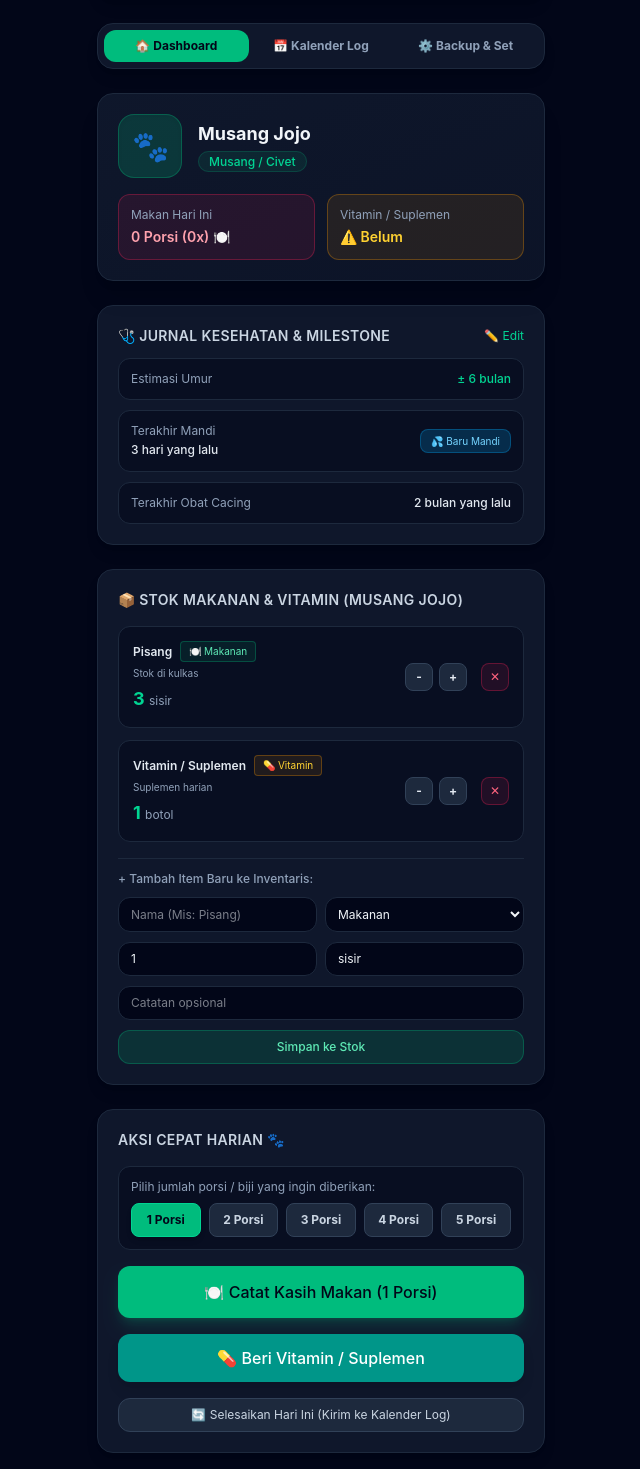
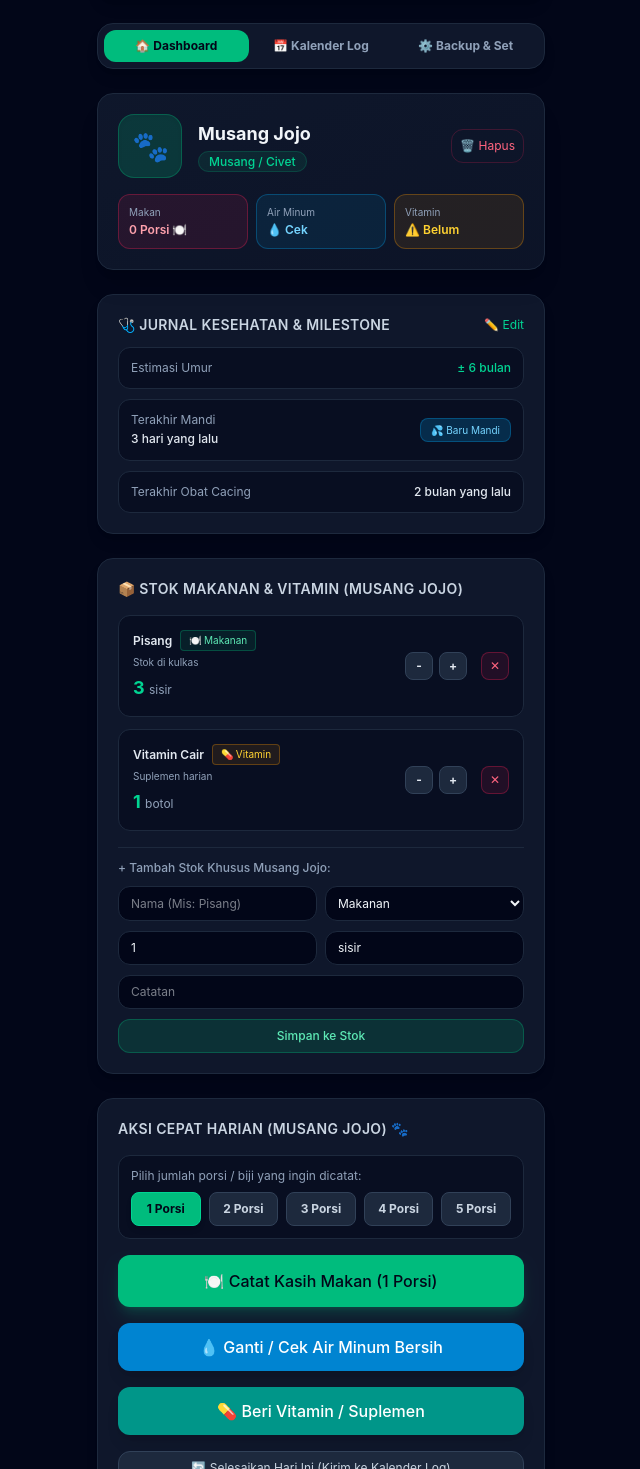
Before and after one commit to cutzhraa/pawroutine, a React (Vite) app: page / in a window 1280 px wide. Shown: the part 161-1630 px from the top of the page, without its empty margins (319-959 px from the left). Built offline with nearby package versions, Linux system fonts and the light colour scheme.

Commit message:
feat: update fitur makanan dan minumam

```diff
--- a/src/App.jsx
+++ b/src/App.jsx
@@ -10,28 +10,50 @@ export default function App() {
           ...p,
           foodList: p.foodList || [],
           feedLogToday: p.feedLogToday || [],
-          historyDays: p.historyDays || []
+          historyDays: p.historyDays || [],
+          waterGiven: p.waterGiven || false,
+          vitaminGiven: p.vitaminGiven || false
         }));
       } catch (e) {
         console.error("Gagal parse localStorage", e);
       }
     }
-    return [{
+    return [
+      {
         id: 1,
         name: 'Musang Jojo',
         species: 'Musang / Civet',
         photo: null,
         feedLogToday: [],
         vitaminGiven: false,
+        waterGiven: false,
         lastBath: '3 hari yang lalu',
         lastDeworm: '2 bulan yang lalu',
         estimatedAge: '± 6 bulan',
         historyDays: [],
         foodList: [
           { id: 101, name: 'Pisang', qty: 3, unit: 'sisir', type: 'food', note: 'Stok di kulkas' },
-        { id: 102, name: 'Vitamin / Suplemen', qty: 1, unit: 'botol', type: 'vitamin', note: 'Suplemen harian' }
+          { id: 102, name: 'Vitamin Cair', qty: 1, unit: 'botol', type: 'vitamin', note: 'Suplemen harian' }
         ]
-    }];
+      },
+      {
+        id: 2,
+        name: 'Kucing Miko',
+        species: 'Kucing / Cat',
+        photo: null,
+        feedLogToday: [],
+        vitaminGiven: false,
+        waterGiven: false,
+        lastBath: '1 minggu yang lalu',
+        lastDeworm: '3 bulan yang lalu',
+        estimatedAge: '± 1 tahun',
+        historyDays: [],
+        foodList: [
+          { id: 201, name: 'Cat Choize', qty: 2, unit: 'kg', type: 'food', note: 'Makanan kering' },
+          { id: 202, name: 'Vitamin Kulit', qty: 1, unit: 'botol', type: 'vitamin', note: 'Suplemen bulu' }
+        ]
+      }
+    ];
   });
 
   const [activePetId, setActivePetId] = useState(() => {
@@ -108,15 +130,8 @@ export default function App() {
   };
 
   const foodItems = currentPet.foodList || [];
-  const totalFoodQty = foodItems.filter(i => i.type === 'food' || !i.type).reduce((acc, item) => acc + item.qty, 0);
-  const totalVitaminQty = foodItems.filter(i => i.type === 'vitamin').reduce((acc, item) => acc + item.qty, 0);
 
   const handleFeed = () => {
-    if (totalFoodQty <= 0) {
-      alert("Stok makanan habis! Tambahkan stok terlebih dahulu.");
-      return;
-    }
-
     playCuteSound();
     setShowAnimation(true);
     setTimeout(() => setShowAnimation(false), 2000);
@@ -127,18 +142,9 @@ export default function App() {
 
     setPets(prev => prev.map(p => {
       if (p.id === activePetId) {
-        // Pengurangan stok proporsional (mengurangi 1 unit item makanan pertama yang tersedia per 1 catatan aksi makan, terlepas dari berapa porsi yang dipilih)
-        const updatedFood = (p.foodList || []).map((item, idx) => {
-          if ((item.type === 'food' || !item.type) && idx === 0 && item.qty > 0) {
-            return { ...item, qty: Math.max(0, item.qty - 1) };
-          }
-          return item;
-        });
-
         return {
           ...p,
-          feedLogToday: [...(p.feedLogToday || []), newLog],
-          foodList: updatedFood
+          feedLogToday: [...(p.feedLogToday || []), newLog]
         };
       }
       return p;
@@ -149,35 +155,22 @@ export default function App() {
     setPets(prev => prev.map(p => {
       if (p.id === activePetId) {
         const updatedLogs = (p.feedLogToday || []).filter(l => l.id !== logId);
-
-        // Kembalikan 1 unit stok makanan yang sempat terpotong
-        const restoredFood = (p.foodList || []).map((item, idx) => {
-          if ((item.type === 'food' || !item.type) && idx === 0) {
-            return { ...item, qty: item.qty + 1 };
-          }
-          return item;
-        });
-
-        return {
-          ...p,
-          feedLogToday: updatedLogs,
-          foodList: restoredFood
-        };
+        return { ...p, feedLogToday: updatedLogs };
       }
       return p;
     }));
   };
 
   const handleVitamin = () => {
-    if (totalVitaminQty <= 0) {
-      alert("Stok vitamin/suplemen kosong! Tambahkan stok vitamin terlebih dahulu.");
-      return;
-    }
-
     playCuteSound();
     setShowAnimation(true);
     setTimeout(() => setShowAnimation(false), 2000);
     setPets(prev => prev.map(p => p.id === activePetId ? { ...p, vitaminGiven: true } : p));
+  };
+
+  const handleWater = () => {
+    playCuteSound();
+    setPets(prev => prev.map(p => p.id === activePetId ? { ...p, waterGiven: true } : p));
   };
 
   const handleBathDone = () => {
@@ -211,6 +204,7 @@ export default function App() {
       photo: null,
       feedLogToday: [],
       vitaminGiven: false,
+      waterGiven: false,
       lastBath: 'Baru saja',
       lastDeworm: 'Belum tercatat',
       estimatedAge: '± 3 bulan',
@@ -242,11 +236,18 @@ export default function App() {
       if (p.id === activePetId) {
         const logs = p.feedLogToday || [];
         const totalPorsi = logs.reduce((acc, curr) => acc + curr.amount, 0);
-        const daySummary = { date: todayStr, totalFeed: totalPorsi, logs: logs, vitamin: p.vitaminGiven };
+        const daySummary = {
+          date: todayStr,
+          totalFeed: totalPorsi,
+          logs: logs,
+          vitamin: p.vitaminGiven,
+          water: p.waterGiven
+        };
         return {
           ...p,
           feedLogToday: [],
           vitaminGiven: false,
+          waterGiven: false,
           historyDays: [daySummary, ...(p.historyDays || [])]
         };
       }
@@ -340,7 +341,6 @@ export default function App() {
   return (
     <div className="min-h-screen bg-slate-950 text-slate-100 flex flex-col items-center p-4 sm:p-8 font-sans pb-24 relative overflow-x-hidden">
 
-      {/* ANIMASI BARU: BERSIH, MENGGUNAKAN FOTO PROFIL ANABUL */}
       {showAnimation && (
         <div className="fixed inset-0 z-50 flex items-center justify-center bg-slate-950/80 backdrop-blur-md animate-fade-in p-4">
           <div className="bg-slate-900 border border-emerald-500/40 p-6 rounded-3xl shadow-2xl text-center space-y-4 max-w-xs w-full">
@@ -353,7 +353,7 @@ export default function App() {
             </div>
             <div className="space-y-1">
               <h2 className="text-base font-bold text-emerald-400">Yummy! {currentPet.name} Kenyang</h2>
-              <p className="text-xs text-slate-300">Catatan makan berhasil disimpan dengan baik.</p>
+              <p className="text-xs text-slate-300">Catatan makan berhasil disimpan.</p>
             </div>
           </div>
         </div>
@@ -436,17 +436,24 @@ export default function App() {
                 )}
               </div>
 
-              <div className="grid grid-cols-2 gap-3 mt-4">
-                <div className={`p-3 rounded-xl border transition ${feedLogs.length > 0 ? 'bg-emerald-500/10 border-emerald-500/30 text-emerald-300' : 'bg-rose-500/10 border-rose-500/30 text-rose-300'}`}>
-                  <span className="text-xs block text-slate-400">Makan Hari Ini</span>
-                  <span className="font-semibold text-sm flex items-center mt-1">
-                    {totalPorsiToday} Porsi ({feedLogs.length}x) 🍽️
+              <div className="grid grid-cols-3 gap-2 mt-4">
+                <div className={`p-2.5 rounded-xl border transition ${feedLogs.length > 0 ? 'bg-emerald-500/10 border-emerald-500/30 text-emerald-300' : 'bg-rose-500/10 border-rose-500/30 text-rose-300'}`}>
+                  <span className="text-[10px] block text-slate-400">Makan</span>
+                  <span className="font-semibold text-xs flex items-center mt-0.5">
+                    {totalPorsiToday} Porsi 🍽️
                   </span>
                 </div>
 
-                <div className={`p-3 rounded-xl border transition ${currentPet.vitaminGiven ? 'bg-emerald-500/10 border-emerald-500/30 text-emerald-300' : 'bg-amber-500/10 border-amber-500/30 text-amber-300'}`}>
-                  <span className="text-xs block text-slate-400">Vitamin / Suplemen</span>
-                  <span className="font-semibold text-sm flex items-center mt-1">
+                <div className={`p-2.5 rounded-xl border transition ${currentPet.waterGiven ? 'bg-emerald-500/10 border-emerald-500/30 text-emerald-300' : 'bg-sky-500/10 border-sky-500/30 text-sky-300'}`}>
+                  <span className="text-[10px] block text-slate-400">Air Minum</span>
+                  <span className="font-semibold text-xs flex items-center mt-0.5">
+                    {currentPet.waterGiven ? '✅ Fresh' : '💧 Cek'}
+                  </span>
+                </div>
+
+                <div className={`p-2.5 rounded-xl border transition ${currentPet.vitaminGiven ? 'bg-emerald-500/10 border-emerald-500/30 text-emerald-300' : 'bg-amber-500/10 border-amber-500/30 text-amber-300'}`}>
+                  <span className="text-[10px] block text-slate-400">Vitamin</span>
+                  <span className="font-semibold text-xs flex items-center mt-0.5">
                     {currentPet.vitaminGiven ? '✅ Selesai' : '⚠️ Belum'}
                   </span>
                 </div>
@@ -500,13 +507,13 @@ export default function App() {
               )}
             </div>
 
-            {/* Inventaris Stok Makanan & Vitamin */}
+            {/* Inventaris Stok Spesifik Per Hewan */}
             <div className="bg-slate-900 border border-slate-800 rounded-2xl p-5 shadow-lg space-y-4">
               <h3 className="text-sm font-semibold text-slate-300 tracking-wide uppercase">📦 Stok Makanan & Vitamin ({currentPet.name})</h3>
 
               {foodItems.length === 0 ? (
                 <div className="bg-rose-500/10 border border-rose-500/30 p-3 rounded-xl text-center text-xs text-rose-300">
-                  ⚠️ Inventaris kosong! Tombol makan & vitamin terkunci.
+                  ⚠️ Belum ada stok untuk {currentPet.name}. Tambahkan di bawah!
                 </div>
               ) : (
                 <div className="space-y-3">
@@ -535,7 +542,7 @@ export default function App() {
               )}
 
               <form onSubmit={handleAddCustomFood} className="pt-3 border-t border-slate-800 space-y-2.5">
-                <p className="text-xs text-slate-400 font-medium">+ Tambah Item Baru ke Inventaris:</p>
+                <p className="text-xs text-slate-400 font-medium">+ Tambah Stok Khusus {currentPet.name}:</p>
 
                 <div className="grid grid-cols-2 gap-2">
                   <input type="text" placeholder="Nama (Mis: Pisang)" value={newFoodName} onChange={(e) => setNewFoodName(e.target.value)} className="w-full bg-slate-950 border border-slate-800 rounded-xl px-3 py-2 text-xs text-slate-100" required />
@@ -546,12 +553,12 @@ export default function App() {
                 </div>
 
                 <div className="grid grid-cols-2 gap-2">
-                  <input type="number" placeholder="Jumlah (Mis: 3)" value={newFoodQty} onChange={(e) => setNewFoodQty(e.target.value)} className="w-full bg-slate-950 border border-slate-800 rounded-xl px-3 py-2 text-xs text-slate-100" min="1" />
-                  <input type="text" placeholder="Satuan (Mis: sisir / gram)" value={newFoodUnit} onChange={(e) => setNewFoodUnit(e.target.value)} className="w-full bg-slate-950 border border-slate-800 rounded-xl px-3 py-2 text-xs text-slate-100" />
+                  <input type="number" placeholder="Jumlah" value={newFoodQty} onChange={(e) => setNewFoodQty(e.target.value)} className="w-full bg-slate-950 border border-slate-800 rounded-xl px-3 py-2 text-xs text-slate-100" min="1" />
+                  <input type="text" placeholder="Satuan (sisir/kg/biji)" value={newFoodUnit} onChange={(e) => setNewFoodUnit(e.target.value)} className="w-full bg-slate-950 border border-slate-800 rounded-xl px-3 py-2 text-xs text-slate-100" />
                 </div>
 
                 <div>
-                  <input type="text" placeholder="Catatan opsional" value={newFoodNote} onChange={(e) => setNewFoodNote(e.target.value)} className="w-full bg-slate-950 border border-slate-800 rounded-xl px-3 py-2 text-xs text-slate-100" />
+                  <input type="text" placeholder="Catatan" value={newFoodNote} onChange={(e) => setNewFoodNote(e.target.value)} className="w-full bg-slate-950 border border-slate-800 rounded-xl px-3 py-2 text-xs text-slate-100" />
                 </div>
 
                 <button type="submit" className="w-full bg-emerald-600/20 hover:bg-emerald-600/30 text-emerald-300 text-xs font-medium py-2 rounded-xl border border-emerald-500/30">Simpan ke Stok</button>
@@ -559,10 +566,10 @@ export default function App() {
             </div>
 
             <div className="bg-slate-900 border border-slate-800 rounded-2xl p-5 shadow-lg space-y-4">
-              <h3 className="text-sm font-semibold text-slate-300 tracking-wide uppercase">Aksi Cepat Harian 🐾</h3>
+              <h3 className="text-sm font-semibold text-slate-300 tracking-wide uppercase">Aksi Cepat Harian ({currentPet.name}) 🐾</h3>
 
               <div className="bg-slate-950/50 p-3 rounded-xl border border-slate-800 space-y-2">
-                <label className="text-xs text-slate-400 block">Pilih jumlah porsi / biji yang ingin diberikan:</label>
+                <label className="text-xs text-slate-400 block">Pilih jumlah porsi / biji yang ingin dicatat:</label>
                 <div className="flex space-x-2">
                   {[1, 2, 3, 4, 5].map((num) => (
                     <button
@@ -579,19 +586,14 @@ export default function App() {
 
               <button
                 onClick={handleFeed}
-                disabled={totalFoodQty <= 0}
-                className={`w-full py-3.5 px-4 rounded-xl font-medium transition flex items-center justify-center space-x-2 ${
-                  totalFoodQty <= 0
-                    ? 'bg-slate-800 text-slate-500 border border-slate-700 cursor-not-allowed'
-                    : 'bg-emerald-500 hover:bg-emerald-400 text-slate-950 shadow-lg shadow-emerald-500/20'
-                }`}
+                className="w-full py-3.5 px-4 rounded-xl font-medium transition flex items-center justify-center space-x-2 bg-emerald-500 hover:bg-emerald-400 text-slate-950 shadow-lg shadow-emerald-500/20"
               >
-                <span>{totalFoodQty <= 0 ? '⚠️ Stok Makanan Kosong (Terkunci)' : `🍽️ Catat Kasih Makan (${feedAmountInput} Porsi)`}</span>
+                <span>🍽️ Catat Kasih Makan ({feedAmountInput} Porsi)</span>
               </button>
 
               {feedLogs.length > 0 && (
                 <div className="pt-2 border-t border-slate-800/80 space-y-1.5">
-                  <span className="text-[11px] text-slate-400 block font-medium">Riwayat Makan Hari Ini (Klik ✕ jika salah input, stok kembali):</span>
+                  <span className="text-[11px] text-slate-400 block font-medium">Riwayat Makan Hari Ini:</span>
                   <div className="flex flex-wrap gap-1.5">
                     {feedLogs.map((log) => (
                       <span key={log.id} className="text-[11px] bg-slate-800 text-emerald-300 px-2.5 py-1 rounded-lg border border-slate-700 flex items-center space-x-1.5">
@@ -599,7 +601,7 @@ export default function App() {
                         <button
                           onClick={() => handleDeleteFeedLog(log.id)}
                           className="text-rose-400 hover:text-rose-300 font-bold ml-1 px-1 rounded bg-rose-500/10"
-                          title="Batalkan dan kembalikan stok"
+                          title="Hapus entri riwayat"
                         >
                           ✕
                         </button>
@@ -610,23 +612,27 @@ export default function App() {
               )}
 
               <button
+                onClick={handleWater}
+                disabled={currentPet.waterGiven}
+                className={`w-full py-3 px-4 rounded-xl font-medium transition flex items-center justify-center space-x-2 ${
+                  currentPet.waterGiven
+                    ? 'bg-slate-800 text-slate-500 border border-slate-700/50 cursor-not-allowed'
+                    : 'bg-sky-600 hover:bg-sky-500 text-white shadow-lg'
+                }`}
+              >
+                <span>{currentPet.waterGiven ? '💧 Air Minum Sudah Diganti/Dicek' : '💧 Ganti / Cek Air Minum Bersih'}</span>
+              </button>
+
+              <button
                 onClick={handleVitamin}
-                disabled={currentPet.vitaminGiven || totalVitaminQty <= 0}
+                disabled={currentPet.vitaminGiven}
                 className={`w-full py-3 px-4 rounded-xl font-medium transition flex items-center justify-center space-x-2 ${
                   currentPet.vitaminGiven
                     ? 'bg-slate-800 text-slate-500 border border-slate-700/50 cursor-not-allowed'
-                    : totalVitaminQty <= 0
-                    ? 'bg-slate-800 text-slate-500 border border-slate-700 cursor-not-allowed'
                     : 'bg-teal-600 hover:bg-teal-500 text-white shadow-lg'
                 }`}
               >
-                <span>
-                  {currentPet.vitaminGiven
-                    ? '✅ Vitamin Selesai'
-                    : totalVitaminQty <= 0
-                    ? '⚠️ Stok Vitamin Kosong (Terkunci)'
-                    : '💊 Beri Vitamin / Suplemen'}
-                </span>
+                <span>{currentPet.vitaminGiven ? '✅ Vitamin Selesai' : '💊 Beri Vitamin / Suplemen'}</span>
               </button>
 
               <button onClick={handleResetDay} className="w-full py-2 bg-slate-800 hover:bg-slate-700 text-slate-300 text-xs rounded-xl border border-slate-700">
```
Lines whose indentation alone changed are shown as unchanged.
